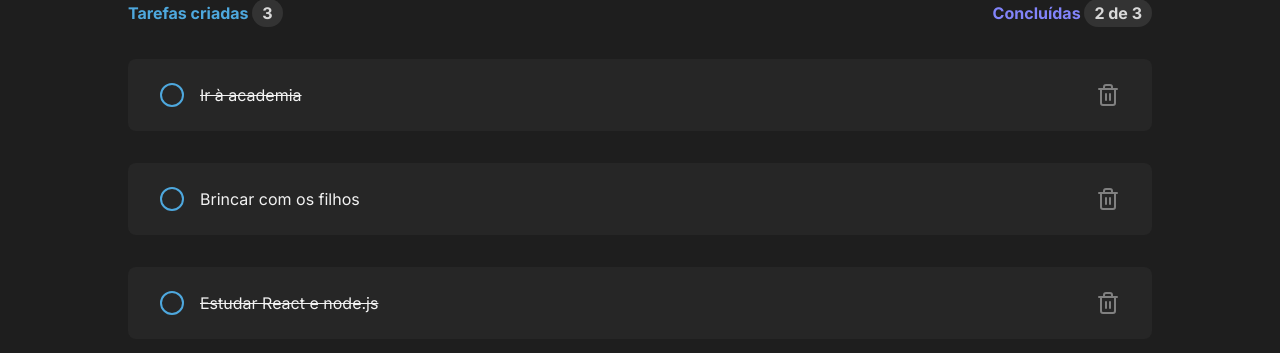
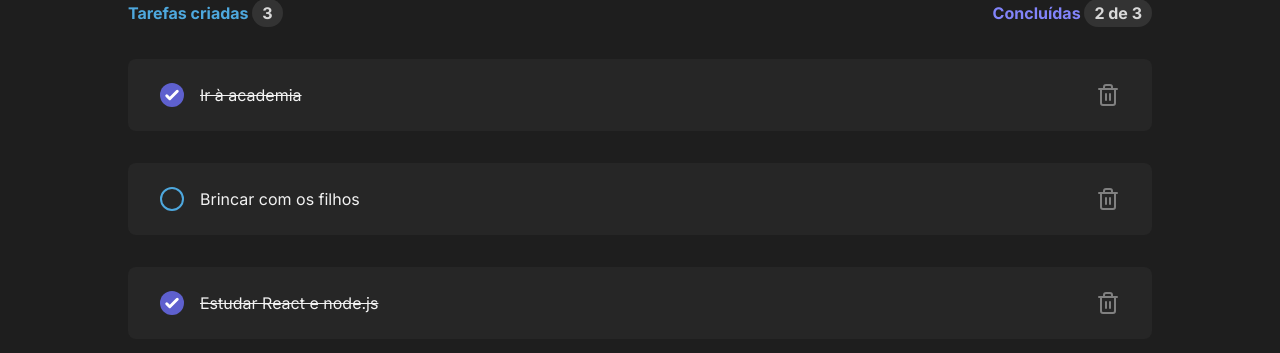
Before and after one commit to danilo-marra/todoapp, a React (Vite) app: page / in a window 1280 px wide. Shown: the part 289-642 px from the top of the page. Built offline with nearby package versions, Linux system fonts and the light colour scheme.

Commit message:
update Readme.md

```diff
--- a/src/components/ContentTask.tsx
+++ b/src/components/ContentTask.tsx
@@ -36,7 +36,12 @@ export function ContentTask({ task, tasks, setTasks }:TaskProps) {
   return (
   <div className="bg-gray500 mx-8 lg:mx-auto rounded-lg text-gray100 px-8 py-6 grid grid-cols-[0fr,1fr,0fr] gap-4 items-start mt-8 max-w-5xl">
 
-      <input onChange={handleTaskStyle} type="checkbox" className='rounded-full h-6 w-6 bg-gray500 border-blueCustom border-2 checked:text-purpledarkCustom focus:ring-0 focus:border-0 cursor-pointer' />
+      <input
+        onChange={handleTaskStyle}
+        type="checkbox"
+        className='rounded-full h-6 w-6 bg-gray500 border-blueCustom border-2 checked:text-purpledarkCustom focus:ring-0 focus:border-0 cursor-pointer'
+        checked={isTaskComplete}
+       />
 
       <p className={`${isTaskComplete ? 'line-through' : ''}`}>
           {task.content}
```
Also changed, not shown: screenshot.png (added), 1 other file (tests, documents, lock files or other folders).
